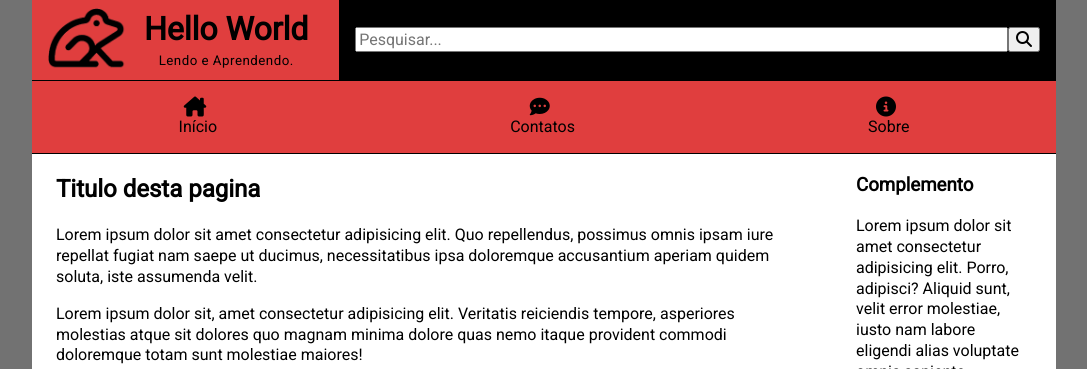
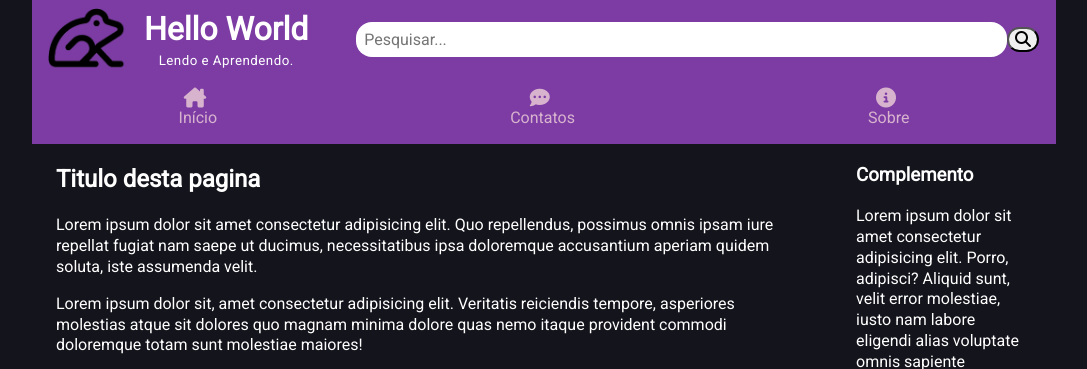
Before and after one commit to fellype-sts/helloworld, a PHP site: page /template.html in a window 1280 px wide. Shown: the top 369 px of the page, without its empty margins (96-1183 px from the left). Run offline with PHP 8.4, Linux system fonts and the light colour scheme.

Commit message:
atualizações

```diff
--- a/assets/css/global.css
+++ b/assets/css/global.css
@@ -19,12 +19,12 @@ body {
     font-family: 'Roboto', sans-serif;
     font-size: 16px;
     line-height: 1.3;
+    color: white;
 }
 
 body {
-    background-color: rgb(114, 114, 114);
+    background-color: #14141c;
     background-attachment: fixed;
-
 }
 
 /* Elementos de uso geral */
@@ -48,7 +48,7 @@ a:hover {
 
 /* Cabeçalho (header) */
 header {
-    background-color: rgb(224, 62, 62);
+    background-color: rgb(124, 60, 164);
     display: flex;
     flex-direction: column;
 }
@@ -79,49 +79,65 @@ header {
 
 .header-search {
     padding: 1rem;
-    background-color: black;
+    border-radius: 10rem;
 }
-
 .header-search form {
     height: 100%;
-    align-items: center;
     display: flex;
+    flex-direction: row;
+    padding: 1px;
+
 }
 
 .header-search form input {
-    flex-grow: 1;
+    flex-grow: 2;
+    border: 0;
+    padding: 0.5rem;
+    border-radius: 1rem;
+    float: left ;
 }
-
+.header-search form input:focus {
+    outline: none;
+}
+.search-icon {
+    border-radius: 1rem;
+}
 /* Menu principal (nav) */
 nav {
-    background-color: rgb(224, 62, 62);
-    border-top: 1px solid rgb(0, 0, 0);
-    border-bottom: 1px solid rgb(0, 0, 0);
+    background-color: rgb(124, 60, 164);
     display: flex;
     align-items: center;
     justify-content: space-around;
 }
 
 nav a {
-    padding: 1rem;
+    padding: .5rem 1rem 1rem;
+    text-decoration: none;
     text-align: center;
     display: flex;
     flex-direction: column;
     align-items: center;
-    color: black;
+    color: rgb(216, 179, 206);
+}
+
+nav a span:hover {
+    text-decoration: underline;
 }
 
 nav a:hover {
-    color: white;
+    text-decoration: none;
+    color: white
 }
 
 nav a i {
     font-size: 2rem;
 }
+
 nav a i:hover {
     text-decoration: none;
 
 }
+
 /* Conteúdo principal */
 main {
     display: flex;
@@ -134,11 +150,11 @@ main article {
 }
 
 main article {
-    background-color: white;
+    background-color: rgb(20, 20, 28);
 }
 
 main aside {
-    background-color: white;
+    background-color: rgb(20, 20, 28);
 }
 
 /* Rodapé (footer) */
@@ -192,10 +208,12 @@ button {
         min-width: 14rem;
         max-width: 14rem;
     }
+
     header {
         flex-direction: row;
         justify-content: space-between;
     }
+
     .header-search {
         width: 70%;
 
@@ -213,8 +231,7 @@ button {
 }
 
 
-@media screen and (min-width: 425px)
-{
+@media screen and (min-width: 425px) {
     nav a i {
         font-size: 1.25rem;
         margin-bottom: 0;
--- a/template.html
+++ b/template.html
@@ -21,16 +21,17 @@
                 </div>
             </div>
             <div class="header-search">
-                <form action="" method="get">
+                <form class="form-wrapper" action="" method="get">
                     <input type="search" name="q" id="search" placeholder="Pesquisar...">
-                    <button type="submit"><i class="fa-solid fa-magnifying-glass"></i>
+                    <button type="submit" class="search-icon"><i class="fa-solid fa-magnifying-glass"></i>
                     </button>
                 </form>
             </div>
         </header>
         <nav>
             <a href="index.html" title="Página Inicial">
-                <i class="fa-solid fa-house-chimney"></i>
+                <i class="fa-solid fa-house-chimney" style="text-decoration: none;"></i>
+
                 <span>Início</span>
             </a>
 
```
